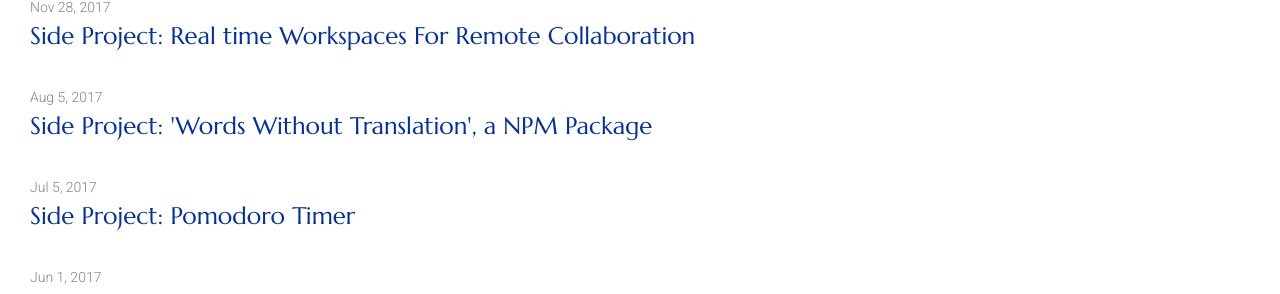
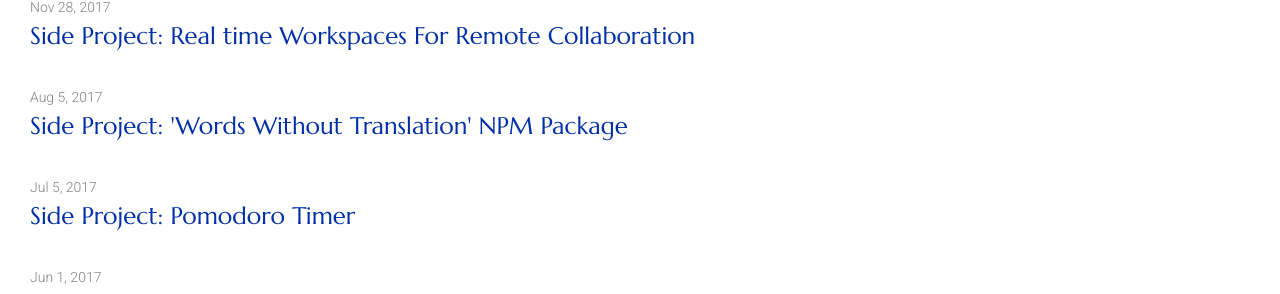
Before and after one commit to mathesond2/davidmatheson.me, a Jekyll site: the page built from index.html, in a window 1280 px wide. Shown: the part 350-644 px from the top of the page. Built offline with Jekyll 4.4.1, drawn with Linux system fonts in a browser that asks for light colours.

```diff
--- a/_posts/2017-08-05-node-module.markdown
+++ b/_posts/2017-08-05-node-module.markdown
@@ -1,6 +1,6 @@
 ---
 layout: post
-title: "Side Project: 'Words Without Translation', a NPM Package"
+title: "Side Project: 'Words Without Translation' NPM Package"
 date: 2017-08-05
 categories: side project
 ---
```
